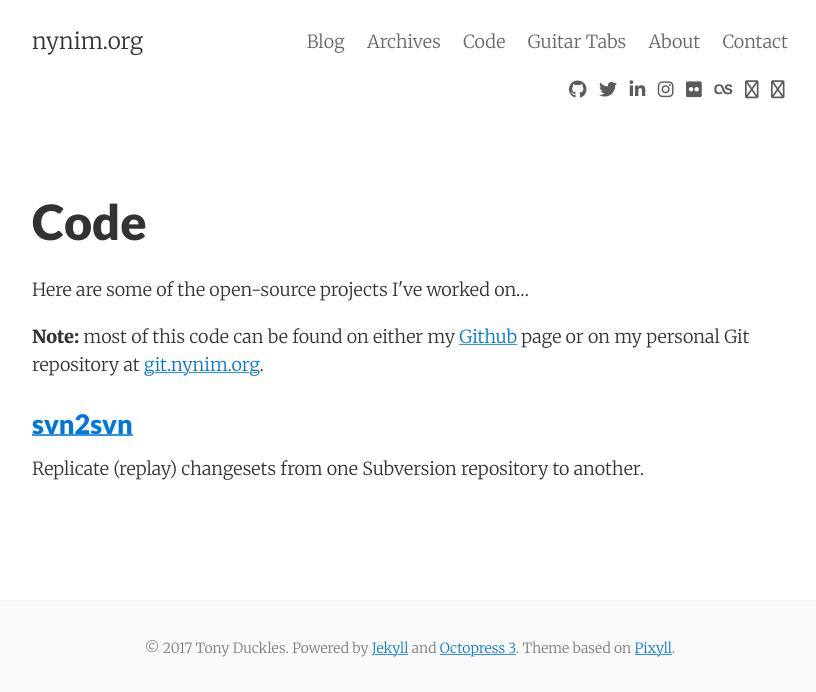
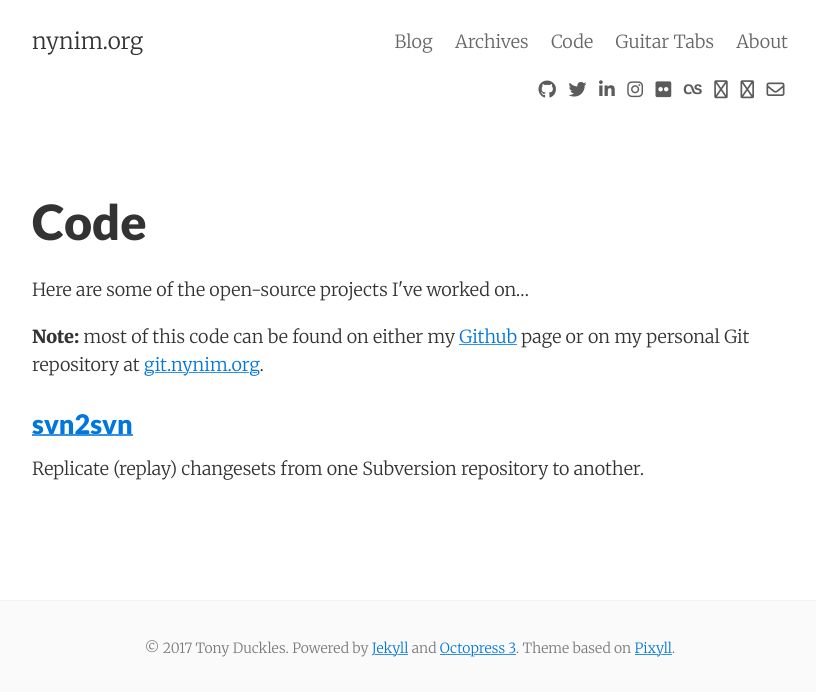
Before and after one commit to tonyduckles/blog_source, a Jekyll site: the page built from code.md, in a window 1280 px wide, cut to the strip 104-796 px from the top of the page. Shown: the whole strip, without its empty margins (230-1046 px from the left). Built offline with Jekyll 4.4.1, drawn with Linux system fonts in a browser that asks for light colours; nearby versions of some CDN libraries.

Commit message:
Remove Contact from header_pages

```diff
--- a/_config.yml
+++ b/_config.yml
@@ -13,7 +13,6 @@ header_pages:
  - code.md
  - guitar-tabs.html
  - about.md
- - contact.html
 collections:
   code:
     output: true
--- a/_includes/social_links.html
+++ b/_includes/social_links.html
@@ -52,6 +52,7 @@
       <a class="fa fa-thumb-tack" href="https://pinboard.in/u:{{ site.pinboard_username }}"></a>
     {% endif %}
     <a class="fa fa-rss" href="{{ "/atom.xml" | prepend: site.baseurl }}"></a>
+    <a class="fa fa-envelope" href="mailto:{{ site.email }}"></a>
   </div>
   <div class="right">
     {% if site.bitcoin_url %}
```
